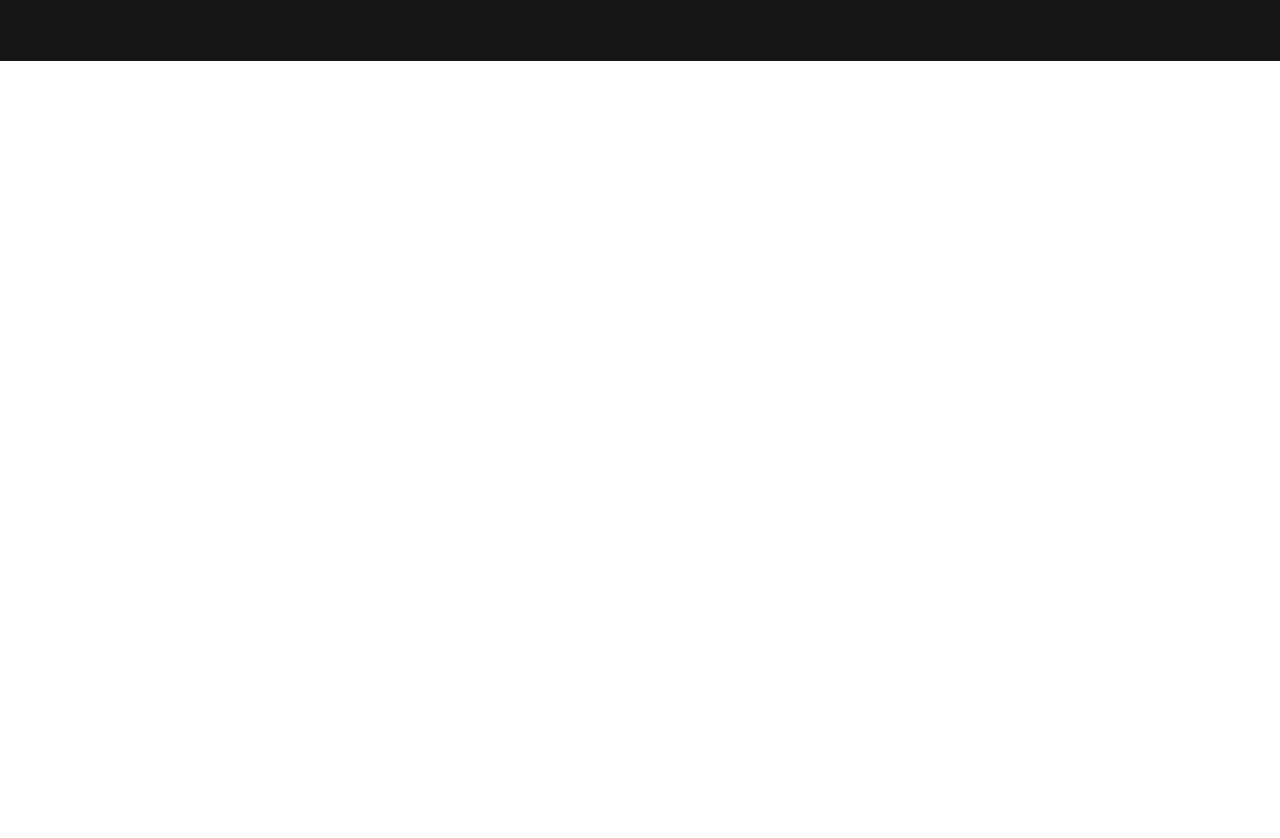
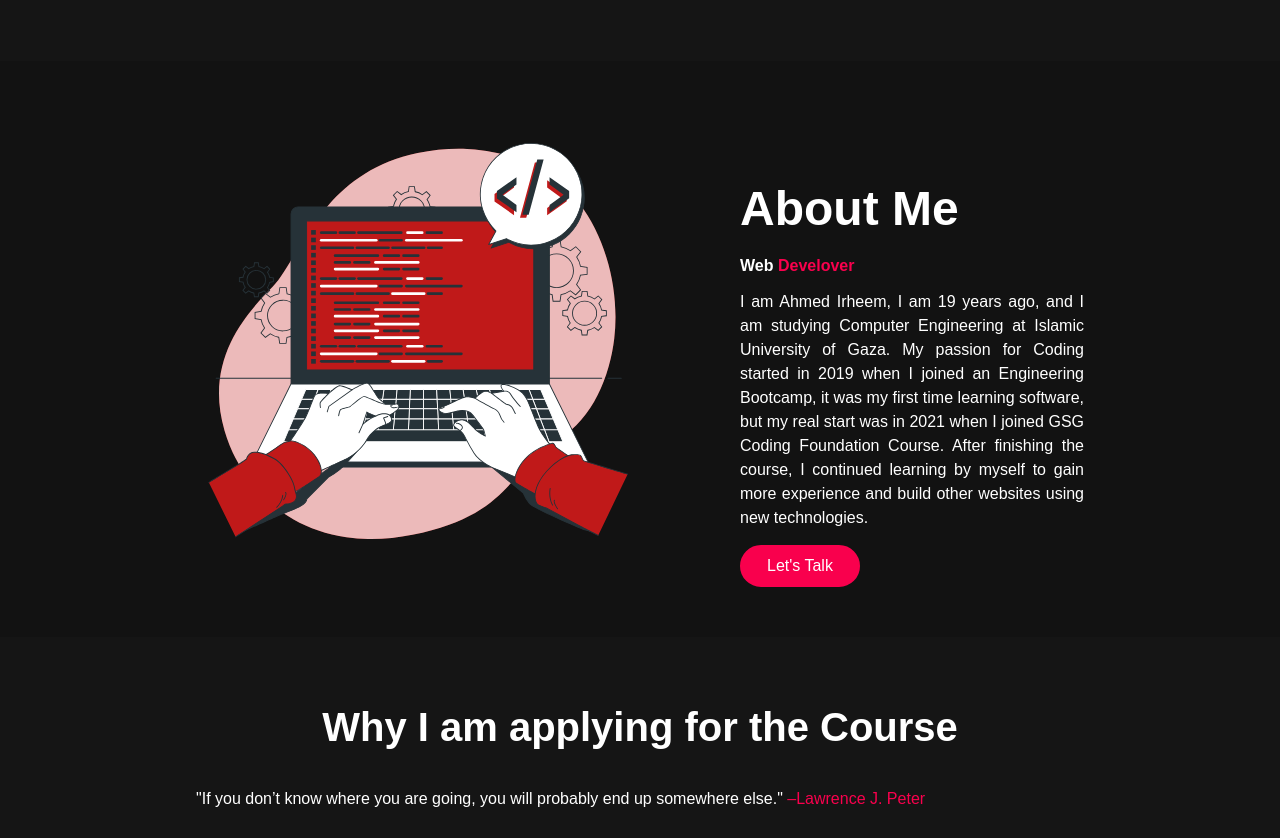
Before and after one commit to ahmedirheem/Portfolio, a plain HTML site: page index.html in a window 1280 px wide. Shown: the part 559-1397 px from the top of the page. Before the commit the page ends 800 px from the top, so only its background shows below. Drawn offline with Linux system fonts and the light colour scheme.

Commit message:
About Section

```diff
--- a/index.html
+++ b/index.html
@@ -37,5 +37,40 @@
     </div>
     <!-- End Landing -->
 
+    <!-- Start About -->
+    <div class="about" id="about">
+        <div class="main">
+            <img src="assets/Hand coding-bro.svg" alt="">
+            <div class="text">
+                <h1>About Me</h1>
+                <h5>Web <span class="colorful">Develover</span></h5>
+                <p>I am Ahmed Irheem, I am 19 years ago, and I am studying Computer Engineering at Islamic University of Gaza.
+                    My passion for Coding started in 2019 when I joined an Engineering Bootcamp, it was my first time learning software,
+                    but my real start was in 2021 when I joined GSG Coding Foundation Course. After finishing the course,
+                    I continued learning by myself to gain more experience and build other websites using new technologies.
+                </p>
+                <a href="#">Let's Talk</a>
+            </div>
+        </div>
+    </div>
+    <!-- End About -->
+
+    <!-- Start Reason -->
+    <div class="reason">
+        <div class="main">
+            <!-- <img src="assets/Hand coding-bro.svg" alt=""> -->
+            <div class="text">
+                <h2>Why I am applying for the Course</h2>
+                <p>"If you don’t know where you are going, you will probably end up somewhere else." <span class="colorful">–Lawrence J. Peter</span><br/><br/>
+                    My interest in computer science began years ago when I attended a technical engineering BootCamp with the Future Engineers Team. There, I learned about software development for the very first time. Since then, I have delved deeper into that field and spent a lot of my free time learning about it, I always thought of it as a hobby more than anything else. In 2021, I graduated from high school with an average of 98.7%, and I decided to study computer science.<br/><br/>
+                    Getting started with coding and getting to a good level without a guide was a challenge, so I took the coding foundation course offered by GSG. My team and I learned web development and created an amazing website together. I continued learning by myself after finishing the course to gain more experience and built other websites using new technologies.<br/><br/>
+                    Moreover, I believe my ability to solve problems helps me to stand up against difficult challenges, and participation in this academy will increase my knowledge and experience. Also, I am looking forward to making new friends, I have always wanted to be part of Gaza Sky Geeks since I strongly believe that being a part of such a community is something I will be proud of, and as a wise man once said: "he who takes no chances wins nothing", thus I am eager to take this opportunity that I really believe will help me in my career path, hoping that I will be accepted.
+
+                </p>
+            </div>
+        </div>
+    </div>
+    <!-- End Reason -->
+
 </body>
 </html>
--- a/style.css
+++ b/style.css
@@ -185,3 +185,95 @@ header .btn:hover{
     }
 }
 /* End Landing */
+
+/* Start About & Reason */
+.about{
+    background-color: #121212;
+    width: 100%;
+    display: flex;
+    justify-content: center;
+}
+.about .main,
+.reason .main{
+    width: 85%;
+    padding: 50px 100px;
+    display: flex;
+    justify-content: center;
+}
+.about img{
+    max-width: 50%;
+    height: 100%;
+    height: auto;
+    border-radius: 5px;
+}
+.about .text{
+    padding-top: 50px;
+    padding-left: 100px;
+    display: flex;
+    flex-direction: column;
+    align-items: flex-start;
+    color: #fff
+}
+.about .text h1{
+    font-size: 3em;
+    line-height: 2em;
+}
+.about .text h5{
+    margin-bottom: 15px;
+    font-size: 16px;
+}
+.about .text p,
+.reason .text p{
+    margin-bottom: 15px;
+    font-size: 16px;
+    line-height: 1.5;
+    text-align: justify;
+}
+.about .text a{
+    padding: 10px 25px;
+    text-decoration: none;
+    font-size: 16px;
+    color: #fff;
+    background-color: var(--main-color);
+    border: 2px solid var(--main-color);
+    border-radius: 30px;
+    transition: 0.3s;
+}
+.about .text a:hover{
+    background-color: transparent;
+    color: var(--main-color);
+    font-weight: bold;
+}
+@media (max-width: 991px){
+    .about .main{
+        flex-direction: column;
+        align-items: center;
+        padding-left: 0;
+        padding-right: 0;
+    }
+    .about img{
+        max-width: 100%;
+    }
+    .about .text{
+        width: 100%;
+        padding-left: 0;
+    }
+}
+
+.reason{
+    background-color: #151515;
+    width: 100%;
+    display: flex;
+    justify-content: center;
+}
+.reason .main h2{
+    font-size: 2.5em;
+    line-height: 2em;
+    margin-bottom: 20px;
+}
+.reason .text{
+    text-align: center;
+    justify-content: center;
+    color: #fff
+}
+/* End About & Reason */
```
